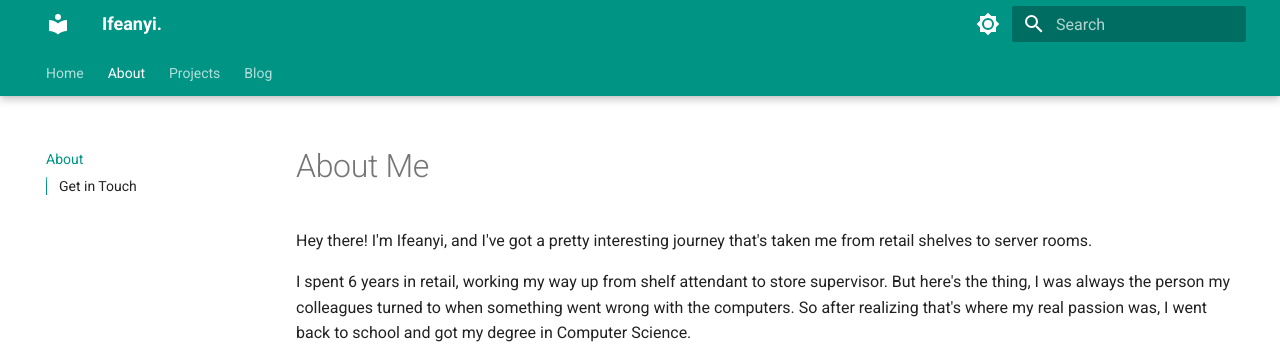
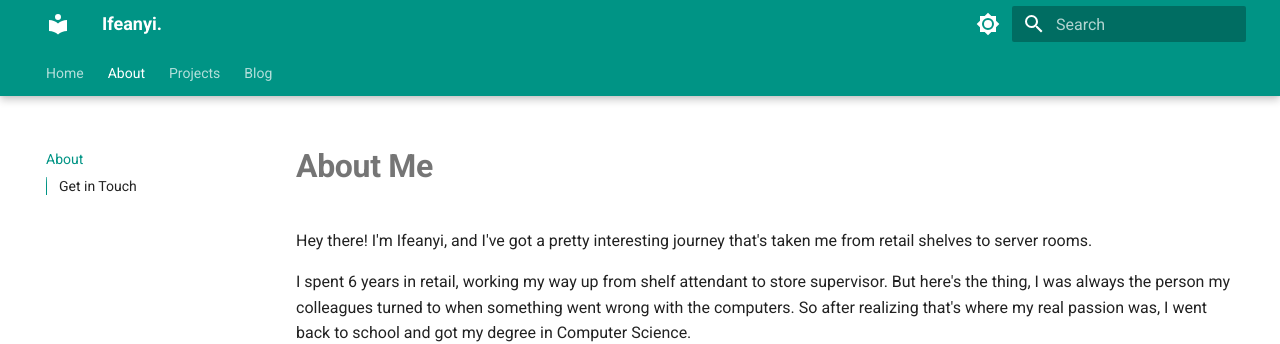
Before and after one commit to Ifeanyi-Asonye/Mysite, an MkDocs documentation site: the page built from docs/about.md, in a window 1280 px wide. Shown: the top 344 px of the page. Built offline with MkDocs 1.6.1 and Material for MkDocs 9.7.7, drawn with Linux system fonts in a browser that asks for light colours.

Commit message:
Update index.md

```diff
--- a/docs/about.md
+++ b/docs/about.md
@@ -3,7 +3,7 @@ hide:
   - toc
 ---
 
-# About Me
+# **About Me**
 
 Hey there! I'm Ifeanyi, and I've got a pretty interesting journey that's taken me from retail shelves to server rooms.
 
```
